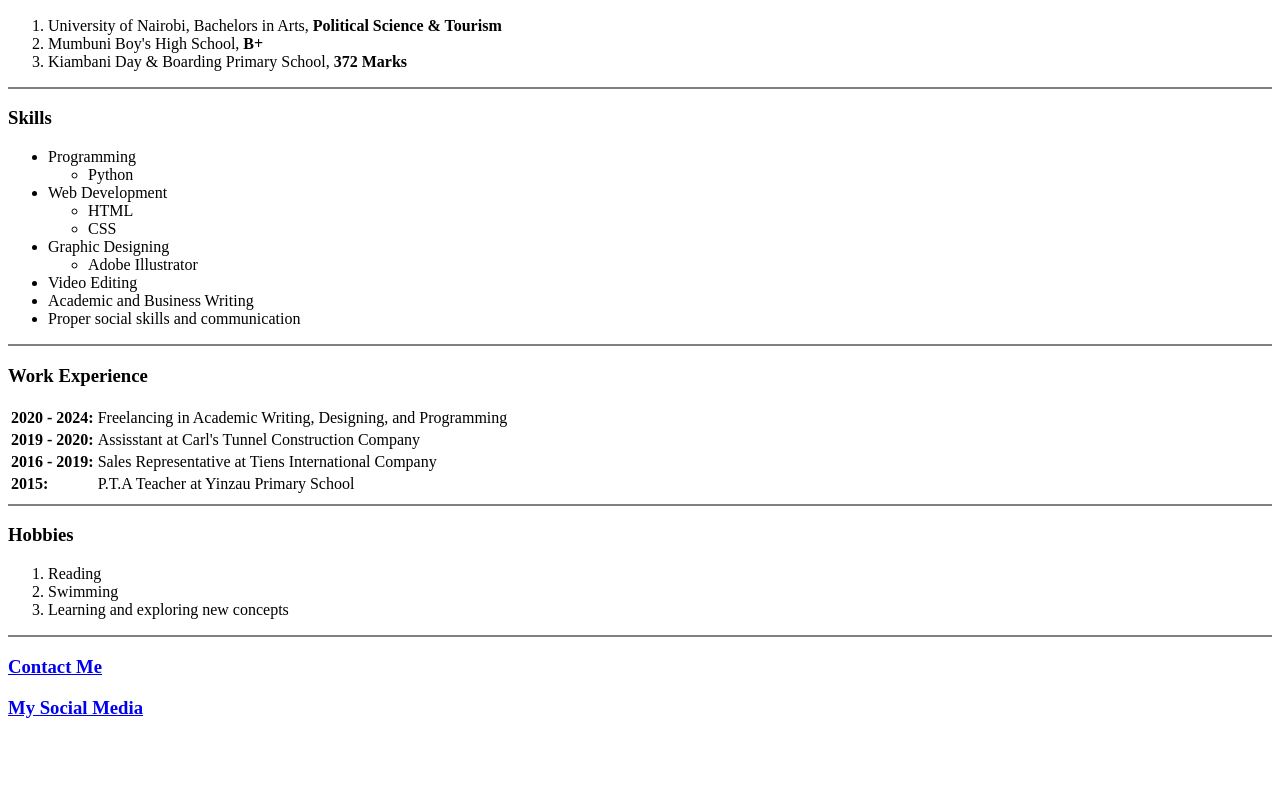
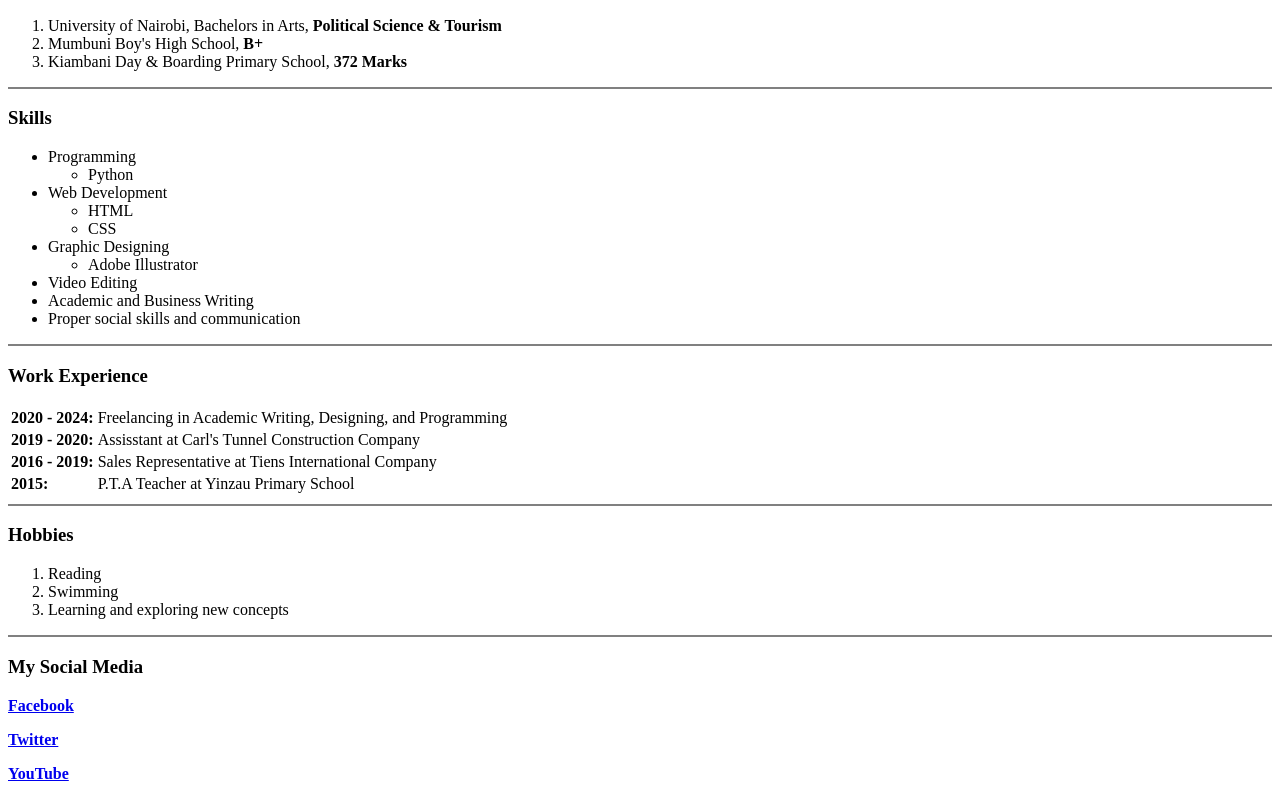
Before and after one commit to Your-Technocrat/Cv, a plain HTML site: page index.html in a window 1280 px wide. Shown: the part 444-1243 px from the top of the page. Before the commit the page ends 1181 px from the top, so only its background shows below. Drawn offline with Linux system fonts and the light colour scheme.

Commit message:
Updated index.html

```diff
--- a/index.html
+++ b/index.html
@@ -86,8 +86,11 @@
     </ol>
     <hr size= "2" noshade>
 
-    <h3><strong><a href="Contact Me.html">Contact Me</a></strong></h3>
-    <h3><strong><a href="Social Media Pages.html">My Social Media</a></strong></h3>
+    <h3><strong>My Social Media</strong></h3>
+    <p><strong><a href="https://www.facebook.com/profile.php?id=100015904230619">Facebook</a></strong></p>
+    <p><strong><a href="https://twitter.com/Bonaealfonce">Twitter</a></strong></p>
+    <p><strong><a href="https://www.youtube.com/channel/UCeCzXT6V0Kvj-3REktE9bzg">YouTube</a></strong></p>
+
 
   </body>
 </html>
```
